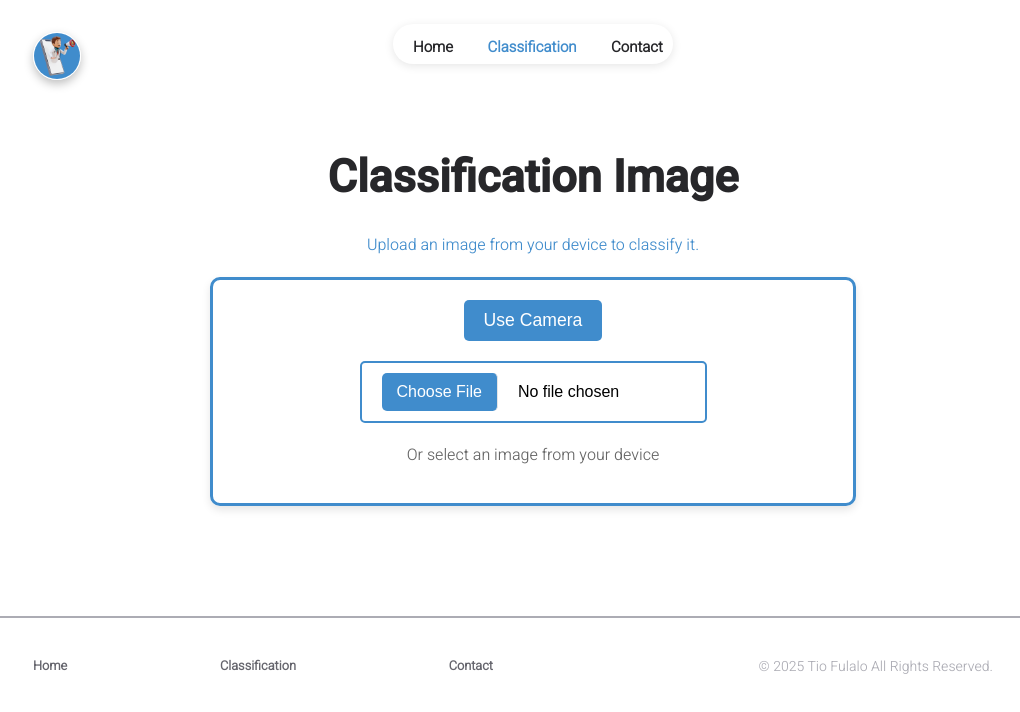
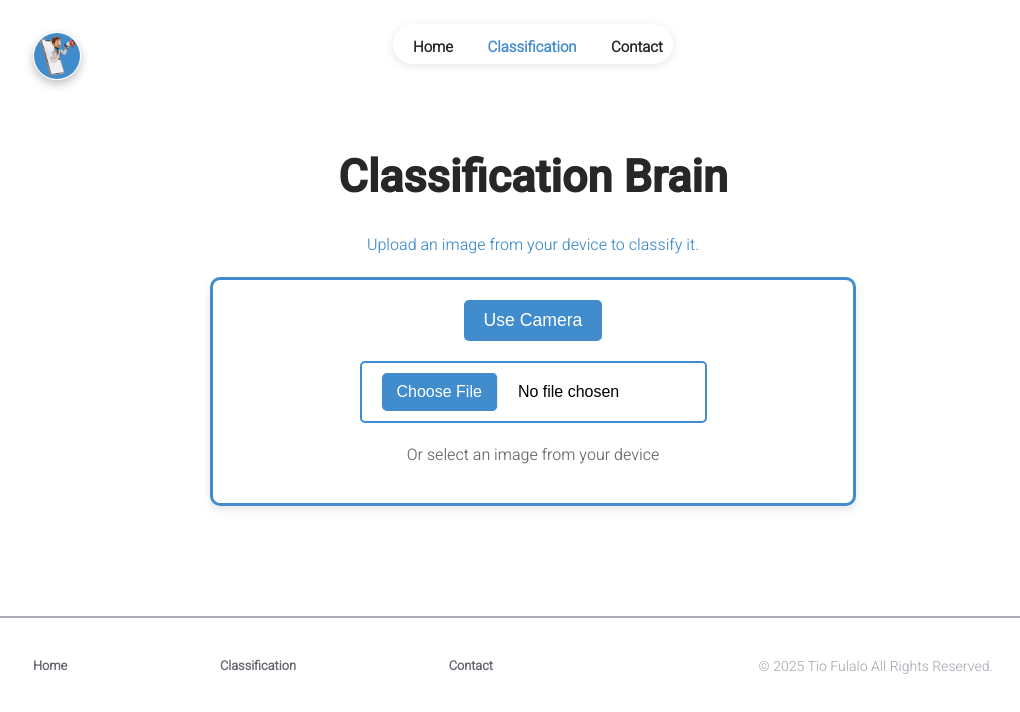
Before and after one commit to DwikiArliman/ComputingProject-3-FE, a React (Create React App) app: page /classification in a window 1280 px wide. Shown: the top 712 px of the page, without its empty margins (107-1127 px from the left). Built offline with nearby package versions, Linux system fonts and the light colour scheme.

Commit message:
update env

```diff
--- a/src/pages/classification.jsx
+++ b/src/pages/classification.jsx
@@ -34,7 +34,7 @@ const Classification = () => {
 
 		setLoading(true);
 		try {
-		const response = await axios.post('https://backend-mri-a08309e41d93.herokuapp.com/upload', formData, {
+			const response = await axios.post(`${process.env.REACT_APP_API_URL}/upload`, formData, {
 				headers: {
 					'Content-Type': 'multipart/form-data',
 				},
@@ -76,7 +76,7 @@ const Classification = () => {
 					<div className="container">
 						<div className="experience" id="classification">
 							<header className="experience-header">
-          <h1 className="title-classification">Classification Image</h1>
+								<h1 className="title-classification">Classification Brain</h1>
 								<p>Upload an image from your device to classify it.</p>
 							</header>
 							<main>
--- a/src/pages/homepage.jsx
+++ b/src/pages/homepage.jsx
@@ -17,7 +17,6 @@ import AllProjects from "../components/projects/allProjects";
 
 import INFO from "../data/user";
 import SEO from "../data/seo";
-import myArticles from "../data/articles";
 
 import "./styles/homepage.css";
 
```
Also changed, not shown: 1 other file (tests, documents, lock files or other folders). Lines whose indentation alone changed are shown as unchanged.
